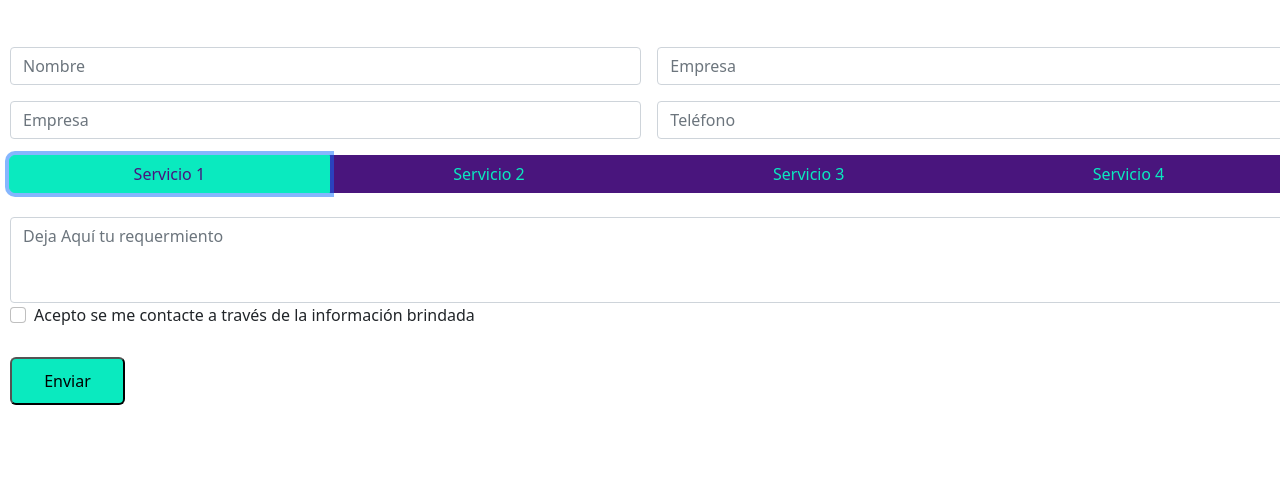
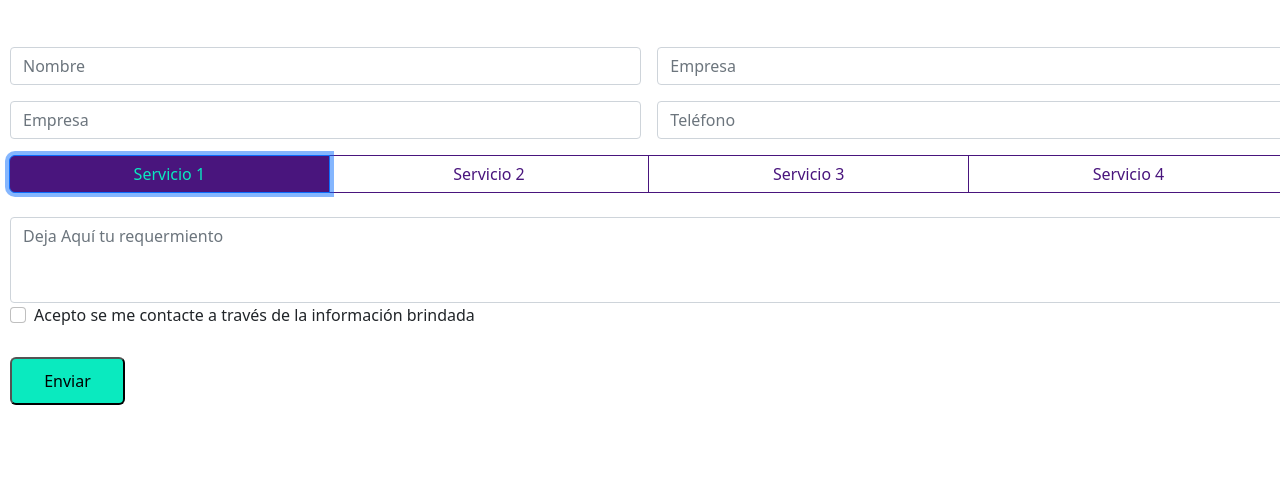
Before and after one commit to oxalc88/valiente-publicidad-2, a plain HTML site: page contacto.html in a window 1280 px wide. Both pictures are taken after a click on the checkbox "Servicio 1". Shown: the part 270-752 px from the top of the page. Drawn offline with nearby package versions, Linux system fonts and the light colour scheme.

Commit message:
cambio de diseño de botones y acción que realiza el botón submit

```diff
--- a/contacto.html
+++ b/contacto.html
@@ -38,7 +38,7 @@
         <main>
             <section>
                 <div class="contacto">
-                <form action="#" method="post">
+                <form action="https://www.youtube.com/watch?v=CexRga7aNdY" method="post">
                     <h1>Dinos con qué te podemos ayudar</h1>
                         <div class="row g-3">
                             <div class="col-md-6">
--- a/css/estiloGrid.css
+++ b/css/estiloGrid.css
@@ -456,15 +456,15 @@ nav li:hover>ul {
 .btn{
     /* background: #0AEABF; */
     border-radius: 6px;
-    /* color: #49157D; */
-    background-color: #49157D;
-    color: #0AEABF;
+    color: #49157D;
+    /* background-color: #49157D; */
+    /* color: #0AEABF; */
     border-color: #49157D;
 }
 
 .btn:hover {
-    background-color: #0AEABF;
-    color: #49157D;
+    background-color: #49157D;
+    color: #0AEABF;
     transform: scale(1.15);
 }
 
@@ -473,12 +473,12 @@ nav li:hover>ul {
 .btn-outline-primary.active,
 .btn-outline-primary.dropdown-toggle.show,
 .btn-outline-primary:active {
-    background-color: #0AEABF;
+    /* background-color: #0AEABF; */
     /* border-radius: 6px; */
-    color: #49157D;
-    /* background-color: #49157D; */
-    /* color: #0AEABF; */
-    border-color: #0AEABF;
+    /* color: #49157D; */
+    background-color: #49157D;
+    color: #0AEABF;
+    /* border-color: #0AEABF; */
 }
 
 @media screen and (max-width: 320px) {
```
